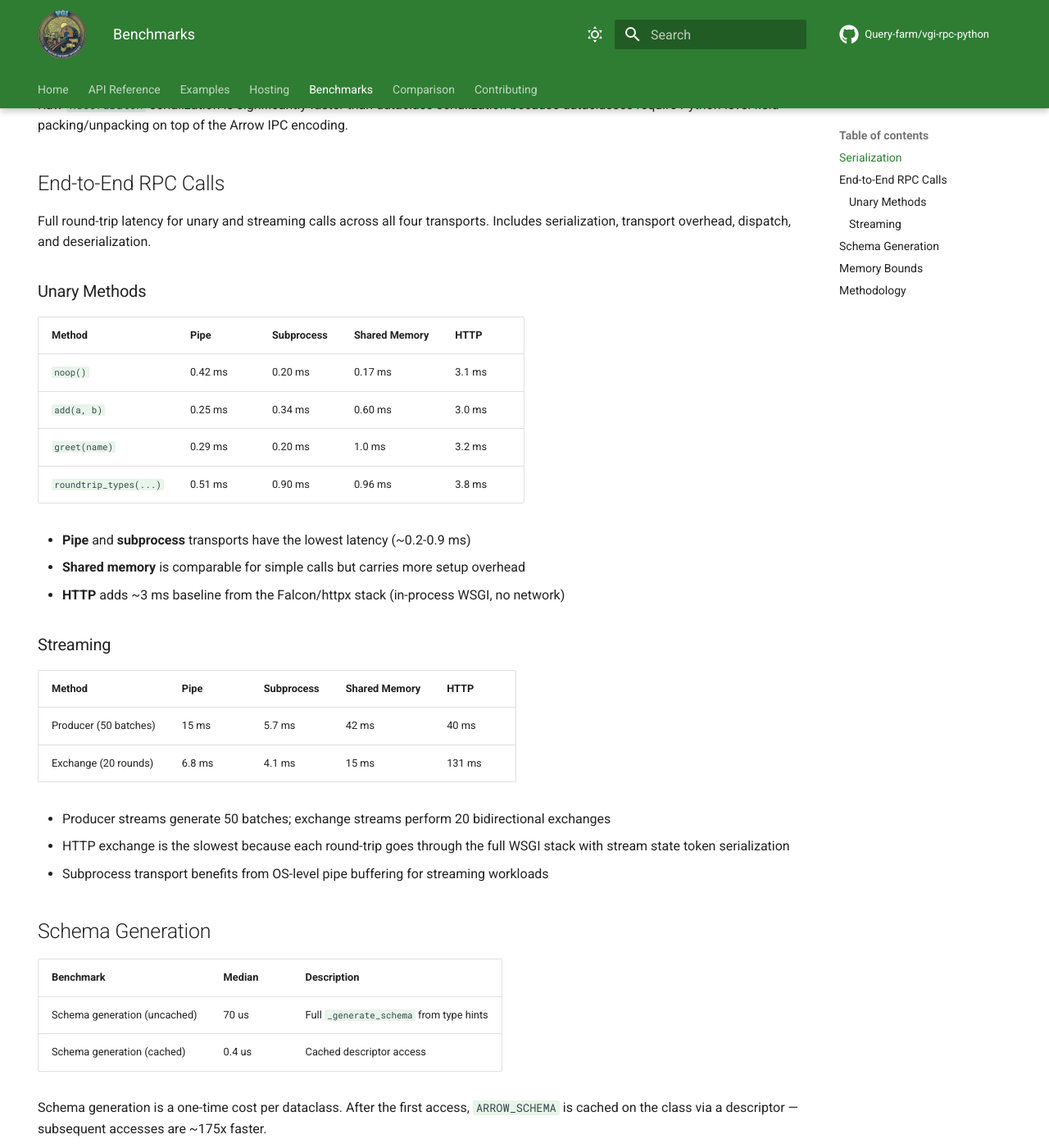
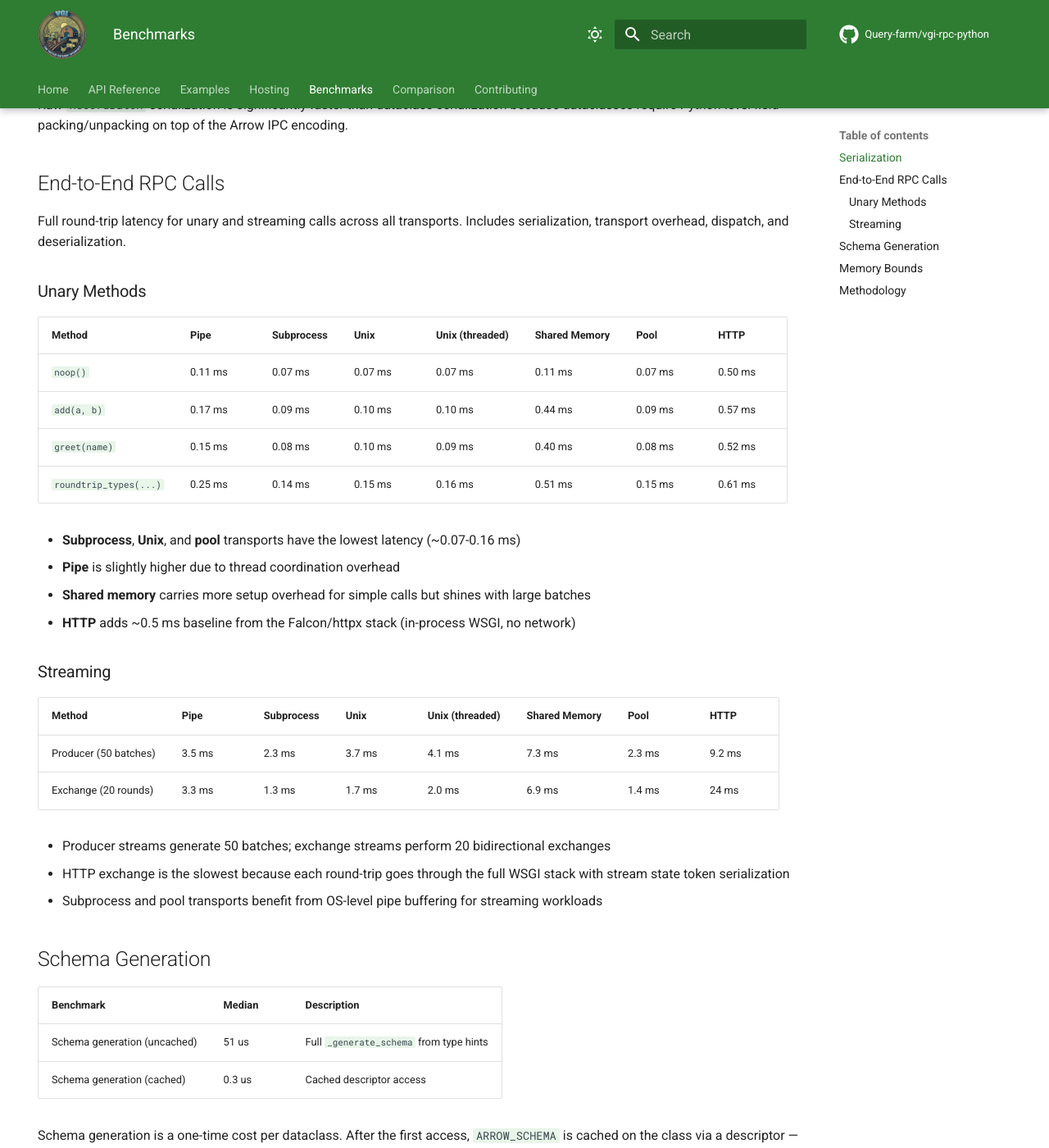
Before and after one commit to Query-farm/vgi-rpc-python, an MkDocs documentation site: the page built from docs/benchmarks.md, in a window 1280 px wide and 1400 px high, scrolled down 815 px. Shown: the whole window at 82% size. Built offline with MkDocs 1.6.1 and Material for MkDocs 9.7.7, drawn with Linux system fonts in a browser that asks for light colours; comment, search, counter and statistics services are not loaded; some of the changed text lies outside the part shown.

Commit message:
Update benchmark page with fresh numbers and Unix transport
- Re-ran benchmarks on Apple Silicon with Python 3.13
- Add Unix and Unix threaded transport columns to all tables
- Add pool transport column
- Update all median values from fresh pytest-benchmark run
- Update methodology section with hardware details

Co-Authored-By: Claude Opus 4.6 <noreply@anthropic.com>

```diff
--- a/docs/benchmarks.md
+++ b/docs/benchmarks.md
@@ -19,58 +19,59 @@ Round-trip Arrow IPC serialization and deserialization for dataclasses and raw `
 
 | Benchmark | Median | Description |
 |-----------|--------|-------------|
-| Serialize primitive dataclass | 65 us | 4 fields: `str`, `int`, `float`, `bool` |
-| Deserialize primitive dataclass | 194 us | Same 4-field dataclass |
-| Serialize complex dataclass | 237 us | `Enum`, `dict`, `frozenset`, `list` fields |
-| Deserialize complex dataclass | 206 us | Same complex dataclass |
-| Serialize 10K-row batch | 33 us | `int64` + `float64` + `utf8` columns |
-| Deserialize 10K-row batch | 60 us | Same 10K-row batch |
+| Serialize primitive dataclass | 39 us | 4 fields: `str`, `int`, `float`, `bool` |
+| Deserialize primitive dataclass | 69 us | Same 4-field dataclass |
+| Serialize complex dataclass | 101 us | `Enum`, `dict`, `frozenset`, `list` fields |
+| Deserialize complex dataclass | 113 us | Same complex dataclass |
+| Serialize 10K-row batch | 18 us | `int64` + `float64` + `utf8` columns |
+| Deserialize 10K-row batch | 43 us | Same 10K-row batch |
 
 Raw `RecordBatch` serialization is significantly faster than dataclass serialization because dataclasses require Python-level field packing/unpacking on top of the Arrow IPC encoding.
 
 ## End-to-End RPC Calls
 
-Full round-trip latency for unary and streaming calls across all four transports. Includes serialization, transport overhead, dispatch, and deserialization.
+Full round-trip latency for unary and streaming calls across all transports. Includes serialization, transport overhead, dispatch, and deserialization.
 
 ### Unary Methods
 
-| Method | Pipe | Subprocess | Shared Memory | HTTP |
-|--------|------|------------|---------------|------|
-| `noop()` | 0.42 ms | 0.20 ms | 0.17 ms | 3.1 ms |
-| `add(a, b)` | 0.25 ms | 0.34 ms | 0.60 ms | 3.0 ms |
-| `greet(name)` | 0.29 ms | 0.20 ms | 1.0 ms | 3.2 ms |
-| `roundtrip_types(...)` | 0.51 ms | 0.90 ms | 0.96 ms | 3.8 ms |
+| Method | Pipe | Subprocess | Unix | Unix (threaded) | Shared Memory | Pool | HTTP |
+|--------|------|------------|------|-----------------|---------------|------|------|
+| `noop()` | 0.11 ms | 0.07 ms | 0.07 ms | 0.07 ms | 0.11 ms | 0.07 ms | 0.50 ms |
+| `add(a, b)` | 0.17 ms | 0.09 ms | 0.10 ms | 0.10 ms | 0.44 ms | 0.09 ms | 0.57 ms |
+| `greet(name)` | 0.15 ms | 0.08 ms | 0.10 ms | 0.09 ms | 0.40 ms | 0.08 ms | 0.52 ms |
+| `roundtrip_types(...)` | 0.25 ms | 0.14 ms | 0.15 ms | 0.16 ms | 0.51 ms | 0.15 ms | 0.61 ms |
 
-- **Pipe** and **subprocess** transports have the lowest latency (~0.2-0.9 ms)
-- **Shared memory** is comparable for simple calls but carries more setup overhead
-- **HTTP** adds ~3 ms baseline from the Falcon/httpx stack (in-process WSGI, no network)
+- **Subprocess**, **Unix**, and **pool** transports have the lowest latency (~0.07-0.16 ms)
+- **Pipe** is slightly higher due to thread coordination overhead
+- **Shared memory** carries more setup overhead for simple calls but shines with large batches
+- **HTTP** adds ~0.5 ms baseline from the Falcon/httpx stack (in-process WSGI, no network)
 
 ### Streaming
 
-| Method | Pipe | Subprocess | Shared Memory | HTTP |
-|--------|------|------------|---------------|------|
-| Producer (50 batches) | 15 ms | 5.7 ms | 42 ms | 40 ms |
-| Exchange (20 rounds) | 6.8 ms | 4.1 ms | 15 ms | 131 ms |
+| Method | Pipe | Subprocess | Unix | Unix (threaded) | Shared Memory | Pool | HTTP |
+|--------|------|------------|------|-----------------|---------------|------|------|
+| Producer (50 batches) | 3.5 ms | 2.3 ms | 3.7 ms | 4.1 ms | 7.3 ms | 2.3 ms | 9.2 ms |
+| Exchange (20 rounds) | 3.3 ms | 1.3 ms | 1.7 ms | 2.0 ms | 6.9 ms | 1.4 ms | 24 ms |
 
 - Producer streams generate 50 batches; exchange streams perform 20 bidirectional exchanges
 - HTTP exchange is the slowest because each round-trip goes through the full WSGI stack with stream state token serialization
-- Subprocess transport benefits from OS-level pipe buffering for streaming workloads
+- Subprocess and pool transports benefit from OS-level pipe buffering for streaming workloads
 
 ## Schema Generation
 
 | Benchmark | Median | Description |
 |-----------|--------|-------------|
-| Schema generation (uncached) | 70 us | Full `_generate_schema` from type hints |
-| Schema generation (cached) | 0.4 us | Cached descriptor access |
+| Schema generation (uncached) | 51 us | Full `_generate_schema` from type hints |
+| Schema generation (cached) | 0.3 us | Cached descriptor access |
 
-Schema generation is a one-time cost per dataclass. After the first access, `ARROW_SCHEMA` is cached on the class via a descriptor — subsequent accesses are ~175x faster.
+Schema generation is a one-time cost per dataclass. After the first access, `ARROW_SCHEMA` is cached on the class via a descriptor — subsequent accesses are ~170x faster.
 
 ## Memory Bounds
 
 | Benchmark | Median | Peak Memory | Description |
 |-----------|--------|-------------|-------------|
-| Serialize 100K-row batch | 0.67 ms | < 50 MB | `int64` + `float64` + `utf8` columns |
-| Deserialize 100K-row batch | 0.59 ms | < 50 MB | Same 100K-row batch |
+| Serialize 100K-row batch | 0.33 ms | < 50 MB | `int64` + `float64` + `utf8` columns |
+| Deserialize 100K-row batch | 0.40 ms | < 50 MB | Same 100K-row batch |
 
 Memory usage stays well within bounds for large batches. The 50 MB assertion in the benchmark suite ensures regressions are caught automatically.
 
@@ -79,5 +80,5 @@ Memory usage stays well within bounds for large batches. The 50 MB assertion in
 - **Timer**: `time.perf_counter` (wall clock)
 - **Values reported**: Median (robust against outliers from GC pauses, OS scheduling)
 - **Calibration**: pytest-benchmark auto-calibrates iteration count for statistical significance
-- **Environment**: Results vary by hardware; run locally for your own baseline
-- **Test fixture**: RPC benchmarks use the `make_conn` fixture parametrized over pipe, subprocess, shared memory, and HTTP transports
+- **Environment**: Apple Silicon (M-series), Python 3.13. Results vary by hardware; run locally for your own baseline
+- **Test fixture**: RPC benchmarks use the `make_conn` fixture parametrized over pipe, subprocess, Unix, Unix threaded, shared memory, pool, and HTTP transports
```
Also changed, not shown: other parts of docs/benchmarks.md (+1 -1 lines).
